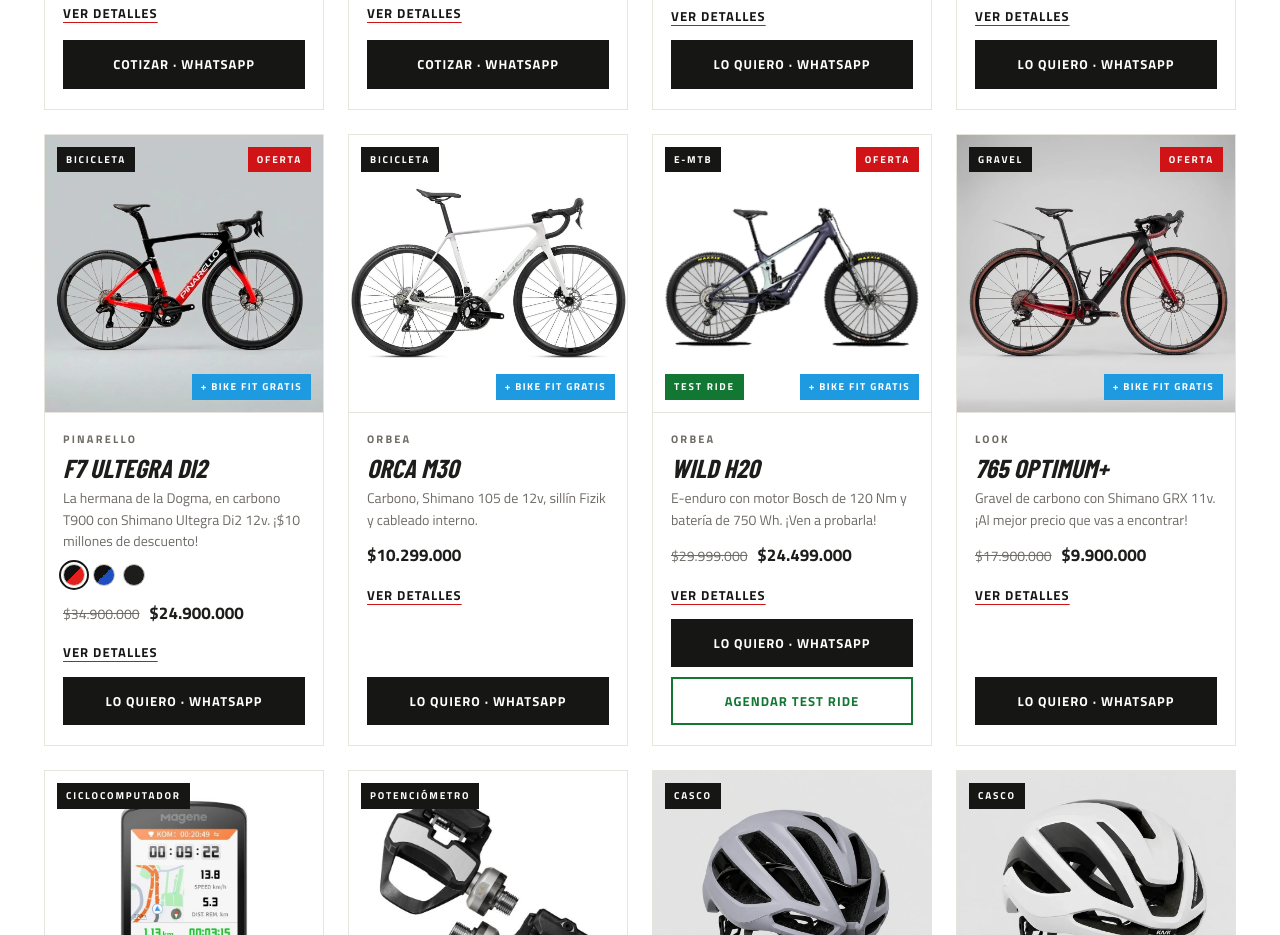
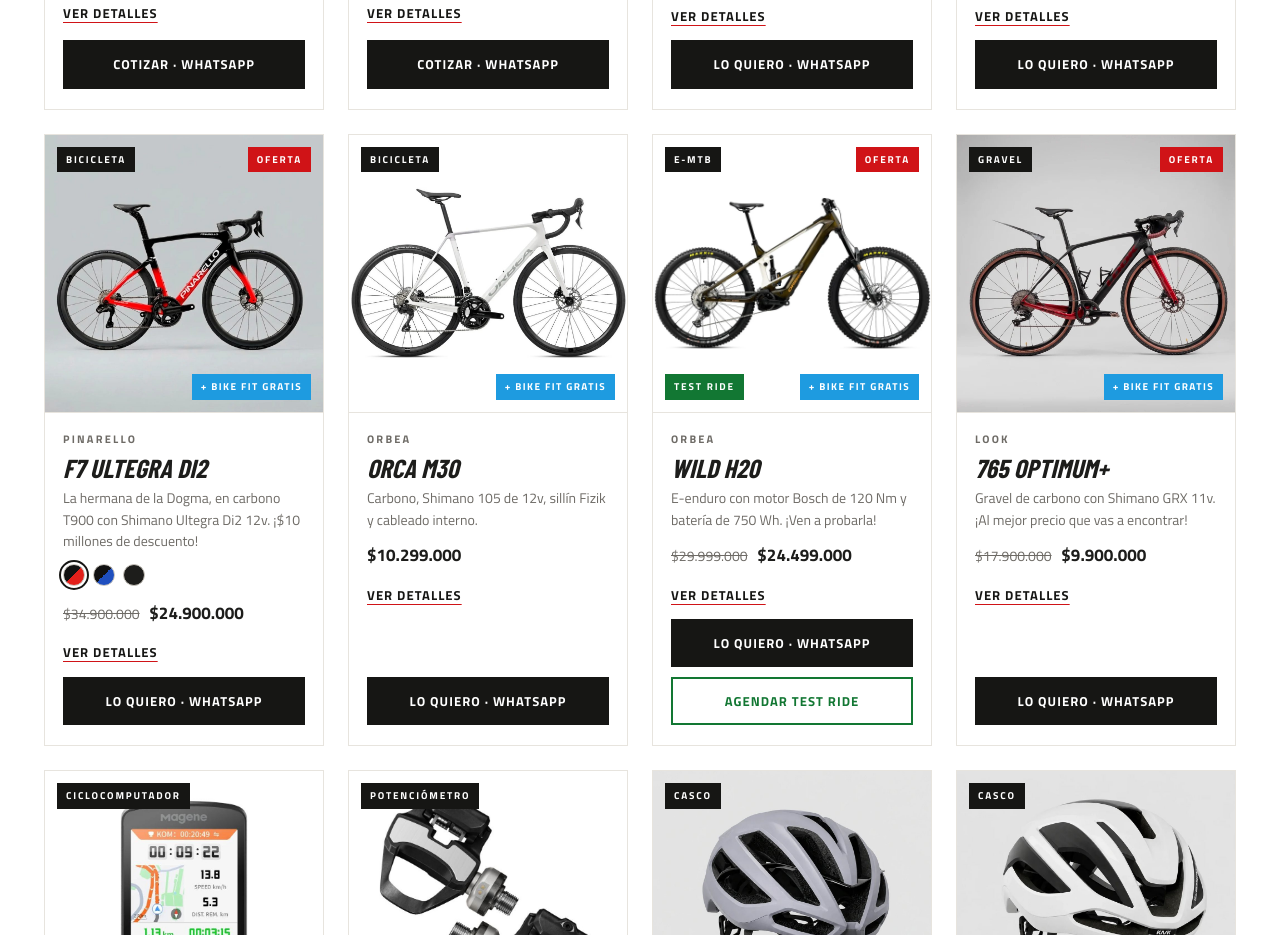
Before and after one commit to catrujillo79veloce/veloce-web, a plain HTML site: page index.html in a window 1280 px wide. Shown: the part 5934-6869 px from the top of the page. Drawn offline with nearby package versions, Linux system fonts and the light colour scheme; a web font is replaced by a local one.

Commit message:
Orbea Wild: fotos nuevas
Co-Authored-By: Claude Opus 5.5 <noreply@anthropic.com>
Claude-Session: https://claude.ai/code/session_01MctPURd262ezZT5rAUrJNx

```diff
--- a/index.html
+++ b/index.html
@@ -75,7 +75,7 @@
     </div>
   </article>
   <article class="slide pslide" style="--bg:#ffffff" aria-roledescription="slide" aria-hidden="true">
-    <div class="slide-media"><img src="img/productos/wild-h20-1.jpg" alt="Bicicleta eléctrica Orbea Wild H20" loading="lazy"></div>
+    <div class="slide-media"><img src="img/productos/wild-1.jpg" alt="Bicicleta eléctrica Orbea Wild" loading="lazy"></div>
     <div class="hero-content">
       <div class="tri on-dark"><i></i><i></i><i></i></div>
       <span class="slide-tag">Orbea · distribuidor autorizado</span>
@@ -366,11 +366,11 @@
       desc:"La Orca es la bici escaladora de Orbea: liviana, rígida donde importa y con una respuesta inmediata cada vez que te paras en los pedales. La M30 lleva el mismo cuadro de carbono de la familia Orca, diseñado para transmitir toda tu potencia sin peso de más, y la combina con el confiable Shimano 105 de 12 velocidades. Es una puerta de entrada ideal al carbono para subir las montañas de Colombia, con espacio para llantas anchas y la confianza de los frenos de disco.",
       specs:["Cuadro de carbono Orbea OMR monocasco y horquilla full carbon","Grupo Shimano 105 mecánico de 12 velocidades (2x12)","Frenos de disco hidráulicos Shimano","Sillín Fizik y tija de carbono","Cableado interno y compatible con potenciómetro","Espacio para llantas de hasta 32 mm"] },
     { cat:"E-MTB", marca:"Orbea", nombre:"Wild H20", fit:true, precio:"$24.499.000", antes:"$29.999.000", test:true,
-      foto:"img/productos/wild-h20-1.jpg",
-      fotos:["img/productos/wild-h20-1.jpg","img/productos/wild-h20-2.jpg","img/productos/wild-h20-3.jpg"],
+      foto:"img/productos/wild-1.jpg",
+      fotos:["img/productos/wild-1.jpg","img/productos/wild-2.jpg"],
       resumen:"E-enduro con motor Bosch de 120 Nm y batería de 750 Wh. ¡Ven a probarla!",
       desc:"La Wild es la e-MTB de enduro de Orbea, desarrollada con la experiencia de sus equipos de competencia. Tiene 170 mm de recorrido adelante y atrás para bajar con total confianza, y la potencia del motor Bosch para subir lo que antes parecía imposible. La batería de 750 Wh, integrada en el marco de aluminio, te da autonomía para rutas largas de montaña. Tenemos una Wild H20 para test ride: ven a la tienda, pruébala en la montaña y llévate una nueva.",
-      specs:["Motor Bosch Performance Line CX de 120 Nm","Batería Bosch PowerTube de 750 Wh integrada","Marco de aluminio con 170 mm de recorrido","Horquilla RockShox ZEB y amortiguador Fox Float X","Ruedas de 29\" con llantas Maxxis","Disponible en 3 colores: morado, mostaza y verde oliva","Disponible para test ride: agenda tu prueba"] },
+      specs:["Motor Bosch Performance Line CX de 120 Nm","Batería Bosch PowerTube de 750 Wh integrada","Marco de aluminio con 170 mm de recorrido","Horquilla RockShox ZEB y amortiguador Fox Float X","Ruedas de 29\" con llantas Maxxis","Disponible para test ride: agenda tu prueba"] },
     { cat:"Gravel", marca:"Look", nombre:"765 Optimum+", fit:true, precio:"$9.900.000", antes:"$17.900.000",
       foto:"img/productos/look765-1.jpg",
       fotos:["img/productos/look765-1.jpg","img/productos/look765-2.jpg","img/productos/look765-3.jpg","img/productos/look765-4.jpg"],
```
Also changed, not shown: img/productos/wild-1.jpg (added), img/productos/wild-2.jpg (added).
